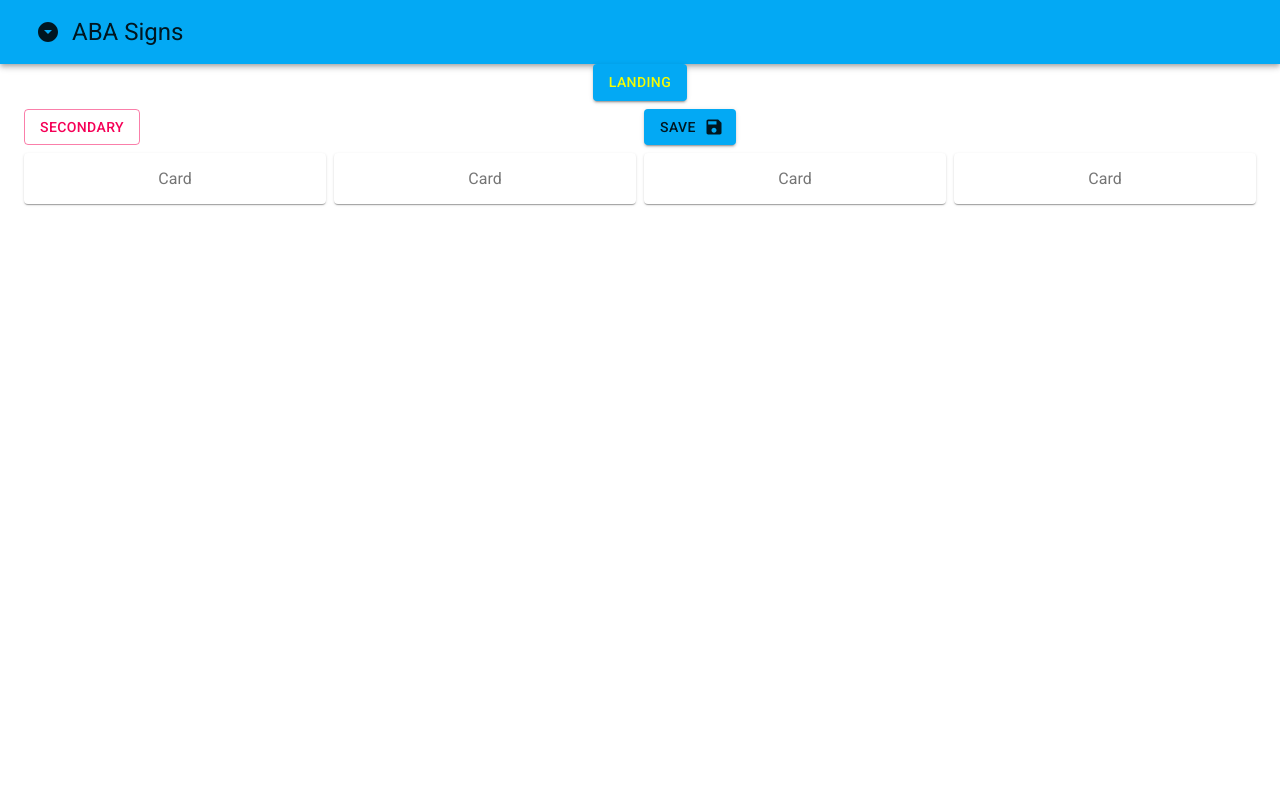
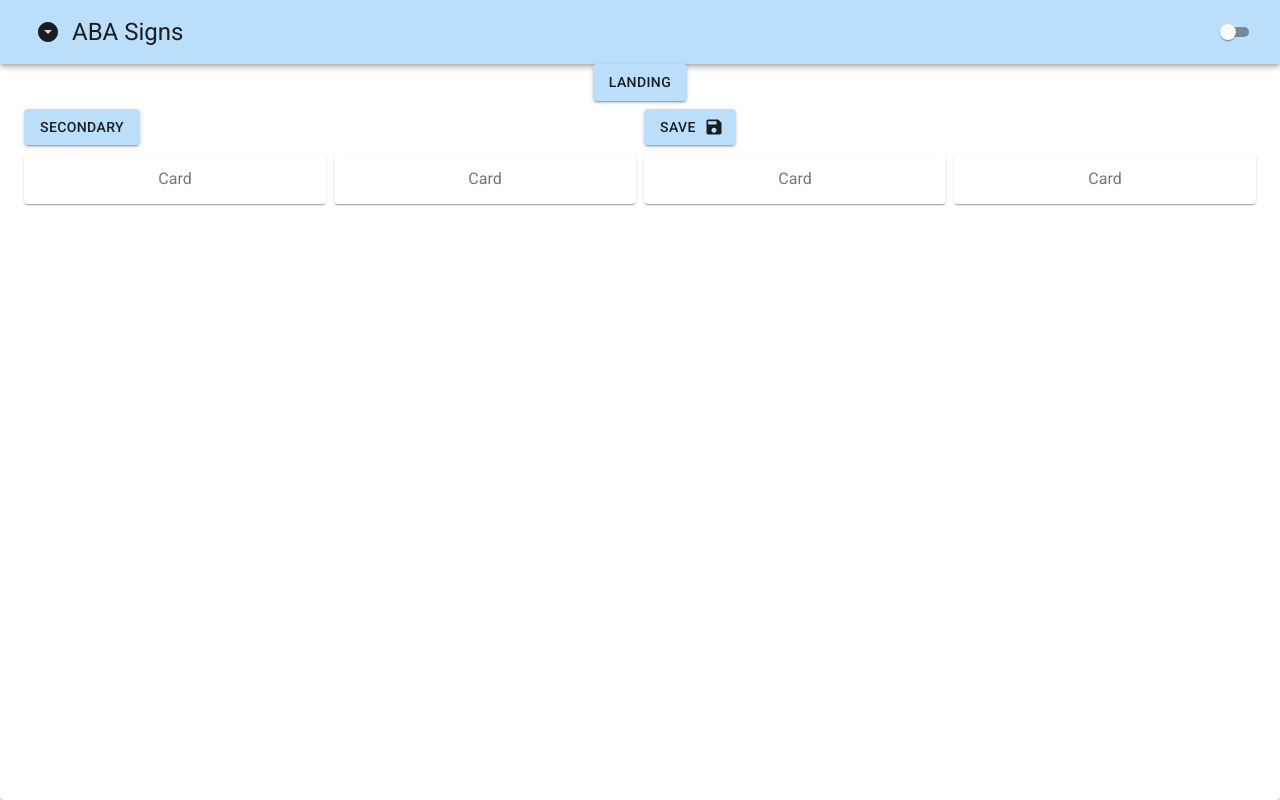
Before and after one commit to VartanyanE/abasigns, a React (Create React App) app: page / in a window 1280 px wide. Built offline with nearby package versions, Linux system fonts and the light colour scheme.

Commit message:
added darkmode toggler, githubpages

```diff
--- a/package.json
+++ b/package.json
@@ -1,4 +1,5 @@
 {
+  "homepage": "http://VartanyanE.github.io/abasigns",
   "name": "abasigns",
   "version": "0.1.0",
   "private": true,
@@ -9,6 +10,7 @@
     "@testing-library/jest-dom": "^4.2.4",
     "@testing-library/react": "^9.5.0",
     "@testing-library/user-event": "^7.2.1",
+    "gh-pages": "^3.1.0",
     "react": "^16.13.1",
     "react-dom": "^16.13.1",
     "react-router": "^5.2.0",
@@ -16,6 +18,8 @@
     "react-scripts": "3.4.1"
   },
   "scripts": {
+    "preddeploy": "npm run build",
+    "deploy": "gh-pages -d build",
     "start": "react-scripts start",
     "build": "react-scripts build",
     "test": "react-scripts test",
--- a/src/App.js
+++ b/src/App.js
@@ -1,15 +1,46 @@
-import React from "react";
-
+import React, { useState, useContext } from "react";
 import "./App.css";
 import { BrowserRouter as Router, Route } from "react-router-dom";
 import Navbar from "./components/Navbar";
 import Container from "@material-ui/core/Container";
 import Landing from "./pages/Landing";
 import About from "./pages/About"
+import { ThemeProvider, Paper } from "@material-ui/core";
+import { createMuiTheme } from "@material-ui/core";
+import ModeContext from "./utils/ModeContext";
+
+
 
 function App() {
+
+  const [darkMode, setDarkMode] = useState(false);
+
+const theme = createMuiTheme({
+  palette: {
+    type: darkMode ? "dark" : "light",
+    primary: {
+
+      main: "#bbdefb",
+      text: "#81c784"
+    },
+    secondary: {
+      main: "#f50057",
+      text: "#81c784"
+    },
+    success: {
+      main: "#bcbda4",
+
+    }
+  },
+
+});
+
+
   return (
     <Router>
+      <ModeContext.Provider value={{darkMode, setDarkMode}}>
+      <ThemeProvider theme={theme}>
+      <Paper style={{height: "100vh"}}>
       <div>
         <Navbar />
         <Container maxWidth="lg">
@@ -17,7 +48,10 @@ function App() {
           <Route exact path="/about" component={About} />
         </Container>
       </div>
-                                 </Router>
+      </Paper>
+    </ThemeProvider>
+    </ModeContext.Provider>
+     </Router>
   );
 }
 
--- a/src/components/Navbar/index.jsx
+++ b/src/components/Navbar/index.jsx
@@ -1,4 +1,4 @@
-import React, { useState } from "react";
+import React, { useState, useContext } from "react";
 import { makeStyles } from "@material-ui/core/styles";
 import AppBar from "@material-ui/core/AppBar";
 import Toolbar from "@material-ui/core/Toolbar";
@@ -8,6 +8,8 @@ import IconButton from "@material-ui/core/IconButton";
 import MenuIcon from "@material-ui/icons/Menu";
 import MenuListComposition from "../Menu";
 import { Box } from "@material-ui/core";
+import ModeContext from "../../utils/ModeContext"
+import Switch from '@material-ui/core/Switch';
 
 const useStyles = makeStyles((theme) => ({
   root: {
@@ -19,6 +21,10 @@ const useStyles = makeStyles((theme) => ({
   title: {
     flexGrow: 1,
   },
+  navbar: {
+    // backgroundColor: theme.palette.success.light
+
+  }
 }));
 
 const handleClick = () => {
@@ -28,10 +34,11 @@ const handleClick = () => {
 export default function ButtonAppBar() {
   const classes = useStyles();
   const [color, setColor] = useState();
+  const {darkMode, setDarkMode} = useContext(ModeContext)
 
   return (
     <div className={classes.root}>
-      <AppBar position="static">
+      <AppBar position="static" className={classes.navbar} >
         <Toolbar>
           <Box>
             <MenuListComposition />
@@ -40,6 +47,7 @@ export default function ButtonAppBar() {
           <Typography variant="h5" className={classes.title}>
             ABA Signs
           </Typography>
+          <Switch  size="small" checked={darkMode} onChange={()=> setDarkMode(!darkMode) } />
         </Toolbar>
       </AppBar>
     </div>
--- a/src/index.js
+++ b/src/index.js
@@ -1,34 +1,17 @@
-import React from "react";
+import React, {useState} from "react";
 import ReactDOM from "react-dom";
 import "./index.css";
 import App from "./App";
 import * as serviceWorker from "./serviceWorker";
-import { ThemeProvider } from "@material-ui/core";
-import { createMuiTheme } from "@material-ui/core";
 
-const theme = createMuiTheme({
-  palette: {
-    primary: {
-      main: "#03a9f4",
-      text: "#81c784"
-    },
-    secondary: {
-      main: "#f50057",
-      text: "#81c784"
-    },
-    success: {
-      main: "#bcbda4",
-      light: "#f4fc03"
-    }
-  },
 
-});
+
 
 ReactDOM.render(
   <React.StrictMode>
-    <ThemeProvider theme={theme}>
+
       <App />
-    </ThemeProvider>
+
   </React.StrictMode>,
   document.getElementById("root")
 );
--- a/src/pages/Landing.jsx
+++ b/src/pages/Landing.jsx
@@ -43,7 +43,7 @@ const useStyles = makeStyles((theme) => ({
     },
 
   buttonStyle : {
-    color: theme.palette.success.light
+    // color: theme.palette.success.light
   }
 }));
 
@@ -53,14 +53,8 @@ function Landing() {
   const [showButton, setShowButton]= useState(false);
 
 
-const handleClick = () => {
-  if(showButton === false)
-  {setShowButton(true);
-} else  {
-  setShowButton(false);
 
-}
-}
+
   return (
     <Router>
     <div className={classes.root}>
@@ -74,7 +68,7 @@ const handleClick = () => {
         </Grid>
         <Grid item xs={2} sm={5}></Grid>
         <Grid item xs={6} >
-       {showButton ? "" :  <Button variant="outlined" color="secondary" >
+       {showButton ? "" :  <Button variant="contained" color="primary" className={classes.buttonStyle}  >
         Secondary
   </Button> }
         </Grid>
@@ -82,7 +76,7 @@ const handleClick = () => {
        <Button
         variant="contained"
         color="primary"
-        onClick={handleClick}
+        onClick={() => setShowButton(!showButton)}
 
         endIcon={<SaveIcon>send</SaveIcon>}
       >
--- /dev/null
+++ b/src/utils/ModeContext.jsx
@@ -0,0 +1,3 @@
+import { createContext } from "react";
+
+export default createContext();
```
Also changed, not shown: 1 other file (tests, documents, lock files or other folders).
